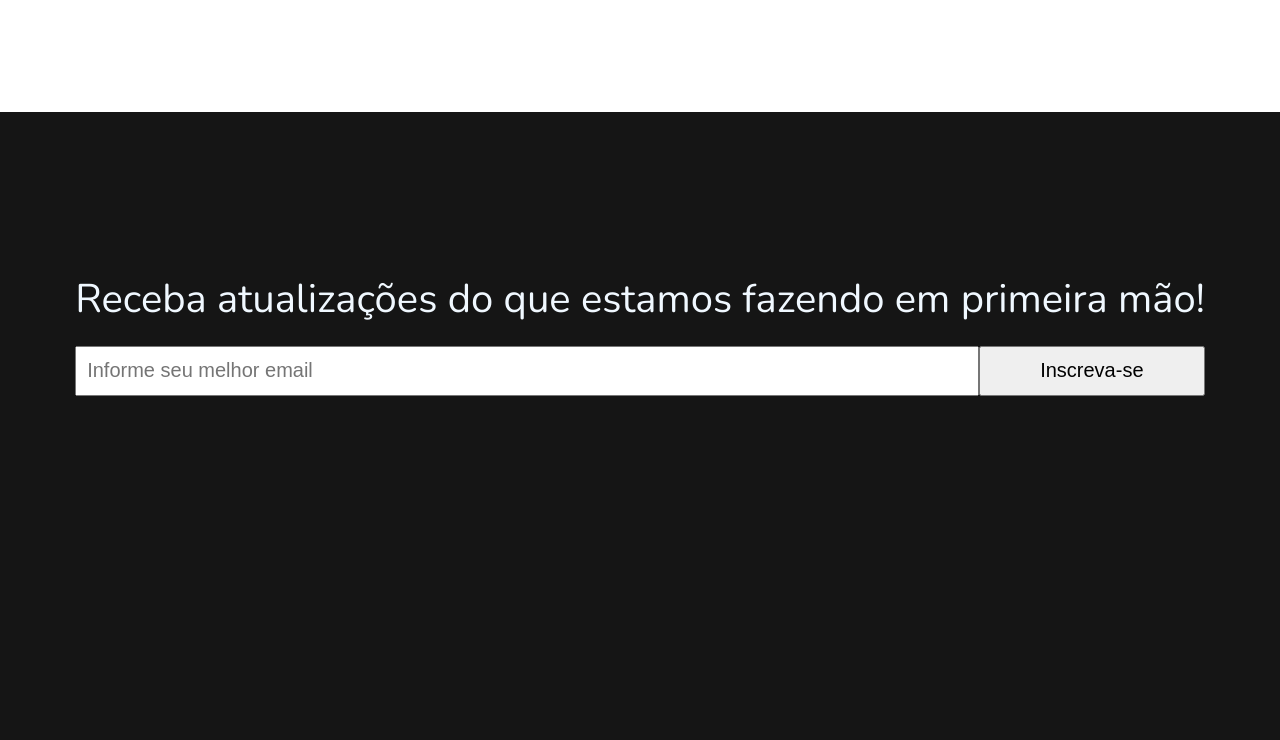
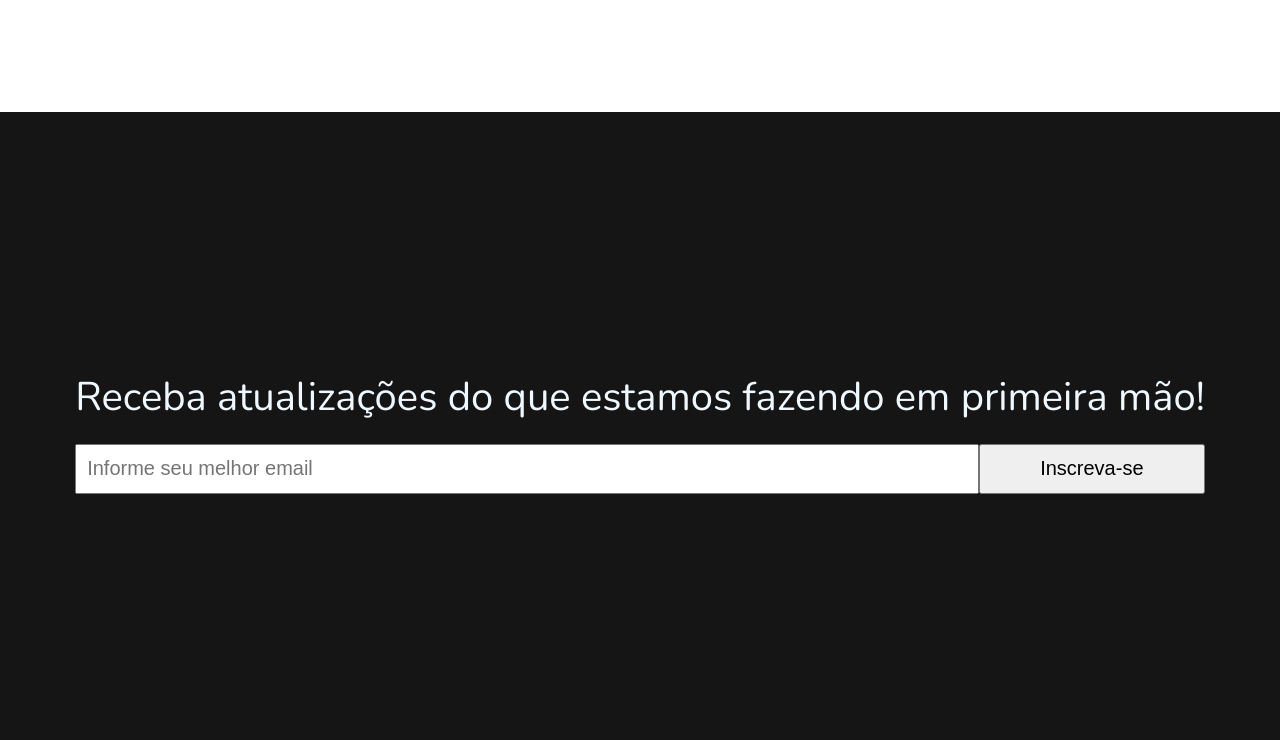
Before and after one commit to Salomao001/cocoon-landing-page, a plain HTML site: page index.html in a window 1280 px wide. Shown: the part 2403-3143 px from the top of the page. Drawn offline with nearby package versions, Linux system fonts and the light colour scheme.

Commit message:
Ajustando altura da seção newsletter

```diff
--- a/assets/css/style.css
+++ b/assets/css/style.css
@@ -235,7 +235,7 @@ a {
 }
 
 .news-content {
-    min-height: 90%;
+    min-height: 40vh;
     display: flex;
     flex-direction: column;
     align-items: center;
```
